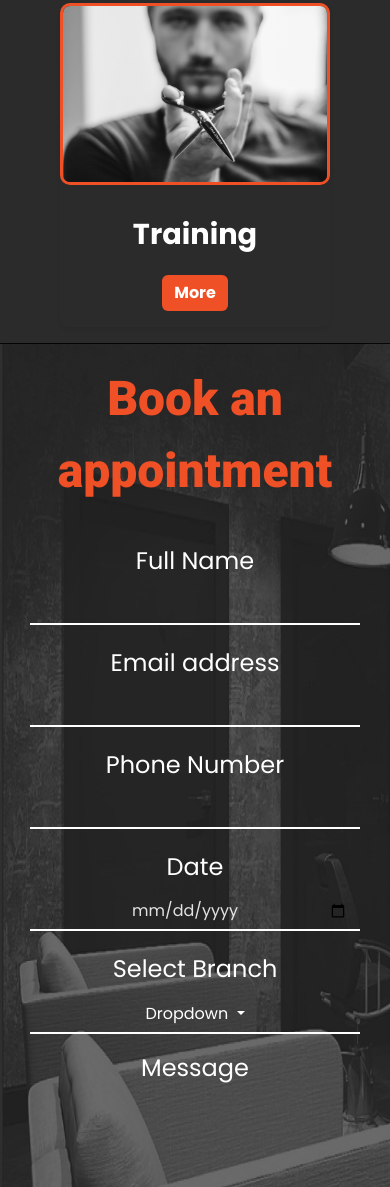
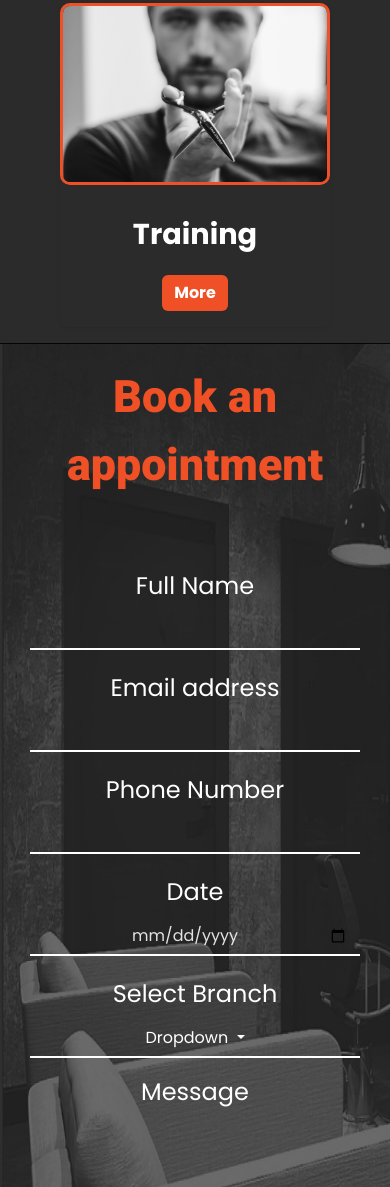
Before and after one commit to babishkarki/7Thirteen, a plain HTML site: page index.html in a window 390 px wide. Shown: the part 3470-4657 px from the top of the page. Drawn offline with nearby package versions, Linux system fonts and the light colour scheme.

Commit message:
Form Final

```diff
--- a/index.html
+++ b/index.html
@@ -190,7 +190,7 @@
     </section>
 
     <section id="booking">
-        <p class="our-services">Book an appointment</p>
+        <p class="booking">Book an appointment</p>
         <div class="container">
             <form>
                 <div class="mb-3">
--- a/style.css
+++ b/style.css
@@ -95,6 +95,16 @@ h1 {
     font-weight: 900;
 }
 
+
+.booking{
+    color: #EF5026;
+    text-align: center;
+    padding: 20px;
+    font-size: 3rem;
+    font-family: 'Roboto', sans-serif;
+    font-weight: 900;
+}
+
 .card-text {
     font-size: 1.8rem;
     font-weight: 700;
@@ -148,7 +158,7 @@ form {
     width: 35%;
     color: white;
     font-size: 1.5rem;
-    margin: 0 auto;
+    margin: 50px auto;
     background-color: transparent;
 }
 
@@ -281,4 +291,8 @@ input {
         width: 90%;
     }
 
+    .booking{
+        font-size: 2.8rem;
+    }
+
 }
```
